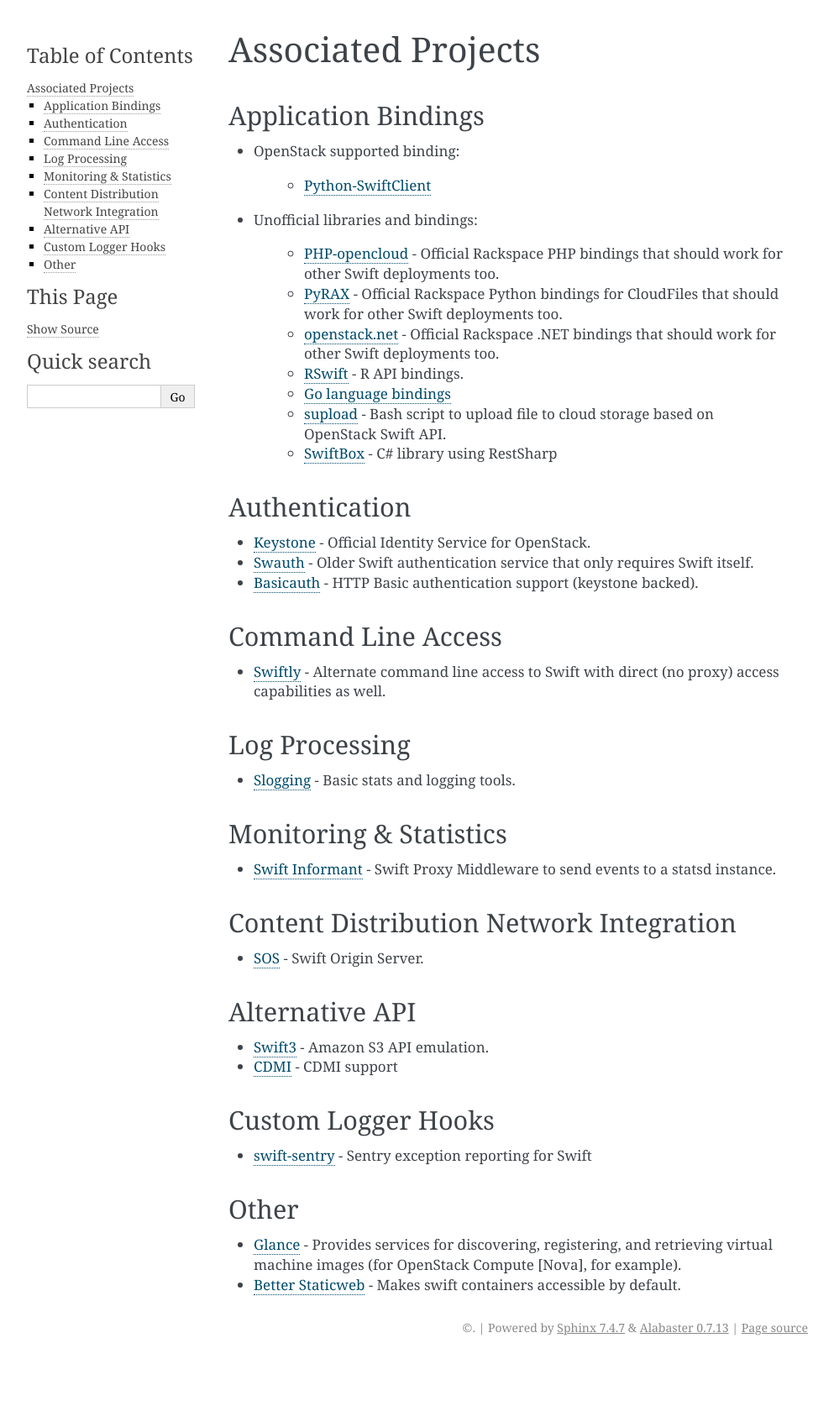
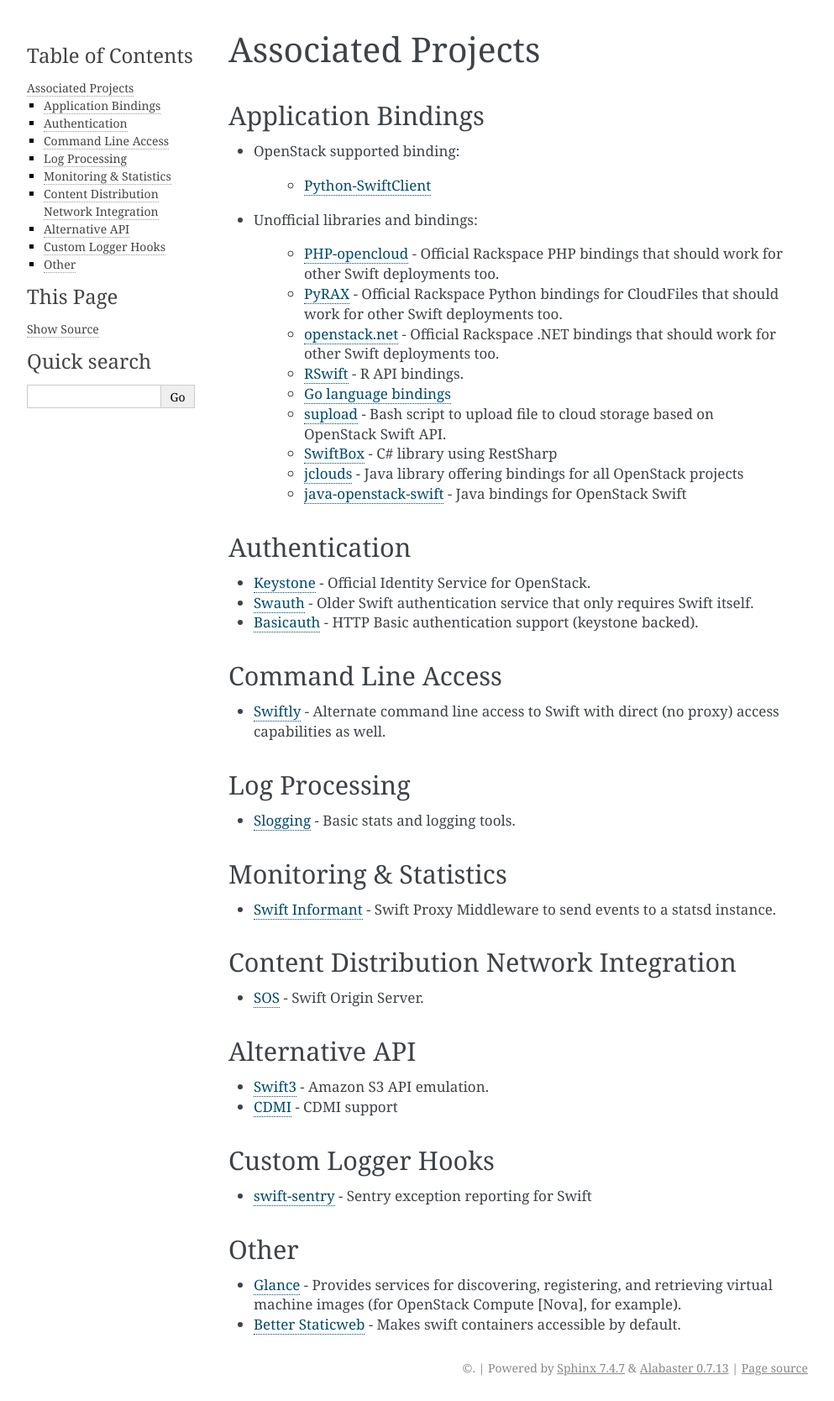
Before and after one commit to dmgerman/swift-token, a Sphinx documentation site: the page built from doc/source/associated_projects.rst, in a window 1280 px wide. Shown: the whole page at 84% size, without its empty margins (148-1141 px from the left). Built offline with Sphinx 7.4.7, drawn with Linux system fonts in a browser that asks for light colours; pages that are not in the unit, such as notebooks, are missing from menus; the version number could not be read and is left out; before the commit the page ends 1620 px from its top, so only the background shows below that.

Commit message:
added a couple of java libraries to associated projects
Change-Id: I7a554af509e8d9743a8416a051845c266e1fb9f6

```diff
--- a/doc/source/associated_projects.rst
+++ b/doc/source/associated_projects.rst
@@ -20,6 +20,8 @@
     * `Go language bindings <https://github.com/ncw/swift>`_
     * `supload <https://github.com/selectel/supload>`_ - Bash script to upload file to cloud storage based on OpenStack Swift API.
     * `SwiftBox <https://github.com/suniln/SwiftBox>`_ - C# library using RestSharp
+    * `jclouds <http://jclouds.incubator.apache.org/documentation/quickstart/openstack/>`_ - Java library offering bindings for all OpenStack projects
+    * `java-openstack-swift <https://github.com/dkocher/java-openstack-swift>`_ - Java bindings for OpenStack Swift
 
 Authentication
 --------------
```
